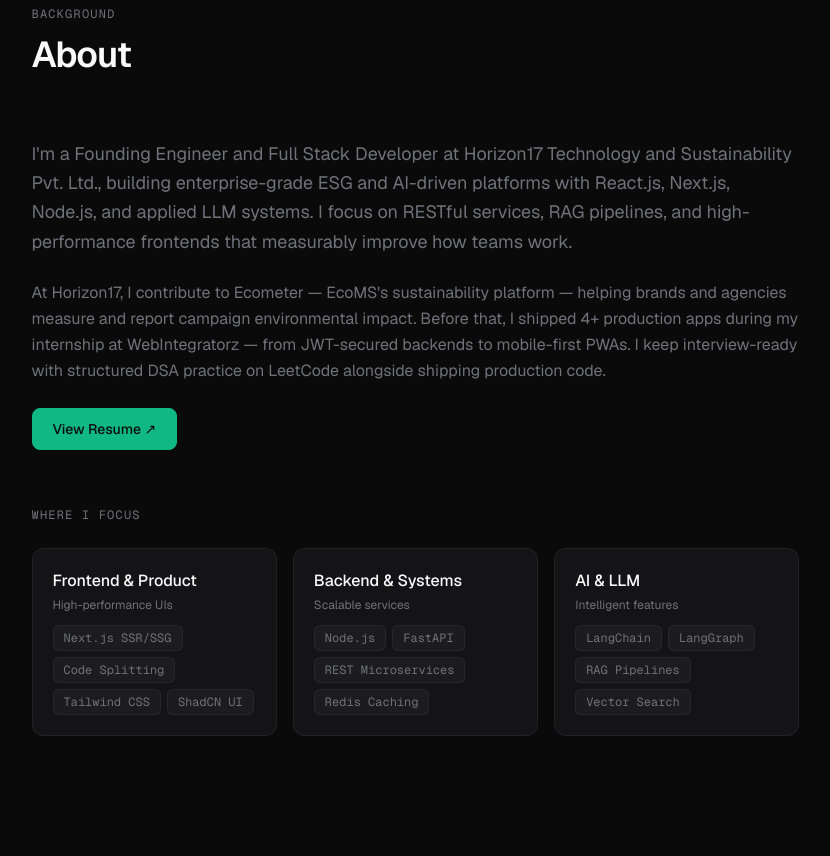
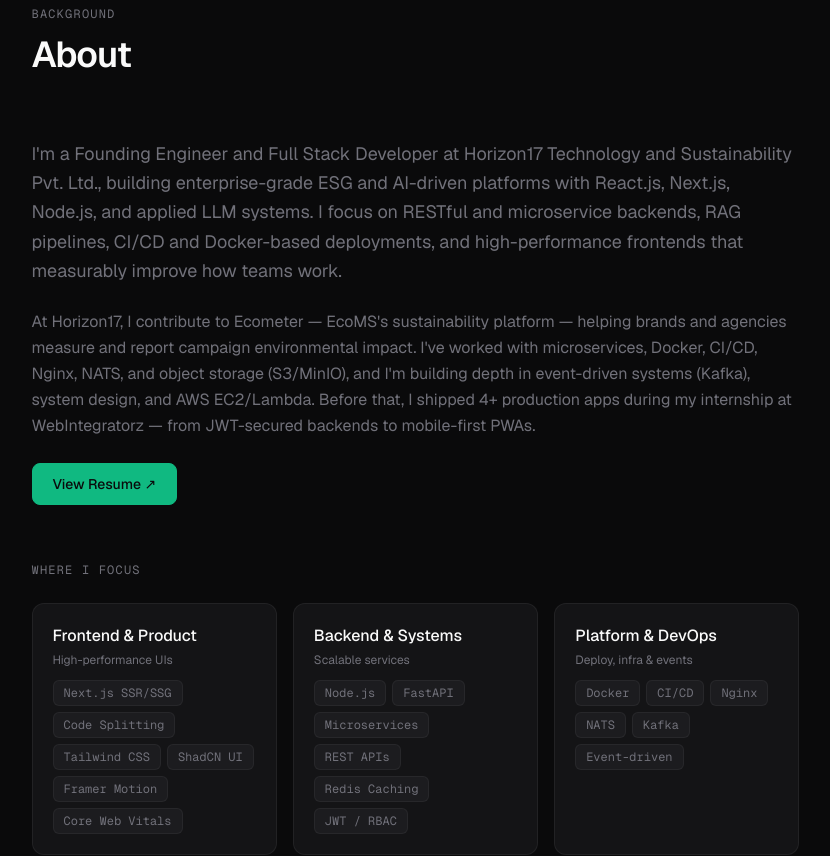
Before and after one commit to yashdark01/myportfolio, a Next.js app in the folder portfolio/: page / in a window 1280 px wide. Shown: the part 7620-8476 px from the top of the page, without its empty margins (113-943 px from the left). Built offline with nearby package versions, Linux system fonts and the light colour scheme; no server answers.

Commit message:
Add platform and infrastructure skills to portfolio.
Surface microservices, CI/CD, Docker, NATS, Nginx, S3/MinIO, Kafka, system design, and AWS basics across About, expertise groups, and recruiter snapshot.

Co-authored-by: Cursor <cursoragent@cursor.com>

```diff
--- a/portfolio/components/RecruiterMode.tsx
+++ b/portfolio/components/RecruiterMode.tsx
@@ -162,7 +162,7 @@ export default function RecruiterMode() {
                     <p key={group.title} className="text-xs text-text-muted">
                       <span className="text-text-primary">{group.title}</span>
                       {" · "}
-                      {group.tags.slice(0, 3).join(", ")}
+                      {group.tags.slice(0, 4).join(", ")}
                     </p>
                   ))}
                 </div>
--- a/portfolio/components/sections/About.tsx
+++ b/portfolio/components/sections/About.tsx
@@ -20,8 +20,9 @@ export default function About() {
           I&apos;m a Founding Engineer and Full Stack Developer at Horizon17
           Technology and Sustainability Pvt. Ltd., building enterprise-grade ESG
           and AI-driven platforms with React.js, Next.js, Node.js, and applied LLM
-          systems. I focus on RESTful services, RAG pipelines, and
-          high-performance frontends that measurably improve how teams work.
+          systems. I focus on RESTful and microservice backends, RAG pipelines,
+          CI/CD and Docker-based deployments, and high-performance frontends that
+          measurably improve how teams work.
         </motion.p>
 
         <motion.p
@@ -33,10 +34,12 @@ export default function About() {
         >
           At Horizon17, I contribute to Ecometer — EcoMS&apos;s sustainability
           platform — helping brands and agencies measure and report campaign
-          environmental impact. Before that, I shipped 4+ production apps during
-          my internship at WebIntegratorz — from JWT-secured backends to
-          mobile-first PWAs. I keep interview-ready with structured DSA practice
-          on LeetCode alongside shipping production code.
+          environmental impact. I&apos;ve worked with microservices, Docker,
+          CI/CD, Nginx, NATS, and object storage (S3/MinIO), and I&apos;m
+          building depth in event-driven systems (Kafka), system design, and AWS
+          EC2/Lambda. Before that, I shipped 4+ production apps during my
+          internship at WebIntegratorz — from JWT-secured backends to mobile-first
+          PWAs.
         </motion.p>
 
         <motion.div
@@ -64,7 +67,7 @@ export default function About() {
                 <h4 className="font-medium">{group.title}</h4>
                 <p className="mt-1 text-xs text-text-muted">{group.subtitle}</p>
                 <div className="mt-3 flex flex-wrap gap-1.5">
-                  {group.tags.slice(0, 4).map((tag) => (
+                  {group.tags.slice(0, 6).map((tag) => (
                     <Tag key={tag}>{tag}</Tag>
                   ))}
                 </div>
--- a/portfolio/data/experience.ts
+++ b/portfolio/data/experience.ts
@@ -15,7 +15,7 @@ export const timeline: TimelineEntry[] = [
     organization:
       "Horizon17 Technology and Sustainability Pvt. Ltd. · Gurgaon",
     description:
-      "Founding engineer building Ecometer — EcoMS's sustainability intelligence platform for campaign and event carbon measurement, BRSR-aligned reporting, and interactive dashboards.",
+      "Founding engineer building Ecometer — EcoMS's sustainability intelligence platform for campaign and event carbon measurement, BRSR-aligned reporting, and interactive dashboards. Work spans microservices, CI/CD, Docker, Nginx, NATS, and S3/MinIO object storage.",
     badge: "Founding Engineer · Ecometer",
   },
   {
--- a/portfolio/data/site.ts
+++ b/portfolio/data/site.ts
@@ -132,10 +132,26 @@ export const expertiseGroups = [
     tags: [
       "Node.js",
       "FastAPI",
-      "REST Microservices",
+      "Microservices",
+      "REST APIs",
       "Redis Caching",
       "JWT / RBAC",
       "PostgreSQL / MongoDB",
+      "System Design",
+    ],
+  },
+  {
+    title: "Platform & DevOps",
+    subtitle: "Deploy, infra & events",
+    tags: [
+      "Docker",
+      "CI/CD",
+      "Nginx",
+      "NATS",
+      "Kafka",
+      "Event-driven",
+      "S3 / MinIO",
+      "AWS EC2 / Lambda",
     ],
   },
   {
@@ -155,11 +171,21 @@ export const expertiseGroups = [
 export const recruiterSnapshot = {
   headline: "Founding Engineer · Full Stack Developer · React/Next.js · IIIT Nagpur",
   summary:
-    "Founding Engineer at Horizon17 Technology and Sustainability Pvt. Ltd., building Ecometer — EcoMS's sustainability intelligence platform. Shipped Krashaq AI — personal full-stack AI farming project with live demo and open-source repo.",
+    "Founding Engineer at Horizon17 Technology and Sustainability Pvt. Ltd., building Ecometer — EcoMS's sustainability intelligence platform. Shipped Krashaq AI — personal full-stack AI farming project with live demo and open-source repo. Experienced with microservices, CI/CD, Docker, and event-driven patterns (NATS, Kafka); comfortable with Nginx, S3/MinIO, and AWS EC2/Lambda fundamentals.",
   highlights: [
     "Founding Engineer · Full Stack Developer at Horizon17 (Apr 2025 – Present)",
     "Ecometer · enterprise sustainability platform (Horizon17 & EcoMS)",
     "Krashaq AI · open-source, live at krashaq-agritech.vercel.app",
+    "Platform · microservices, Docker, CI/CD, NATS, Nginx, S3/MinIO",
   ],
-  topStack: ["Next.js", "React", "LangGraph", "MongoDB", "TypeScript", "RAG"],
+  topStack: [
+    "Next.js",
+    "React",
+    "Microservices",
+    "Docker",
+    "CI/CD",
+    "LangGraph",
+    "MongoDB",
+    "System Design",
+  ],
 };
```
